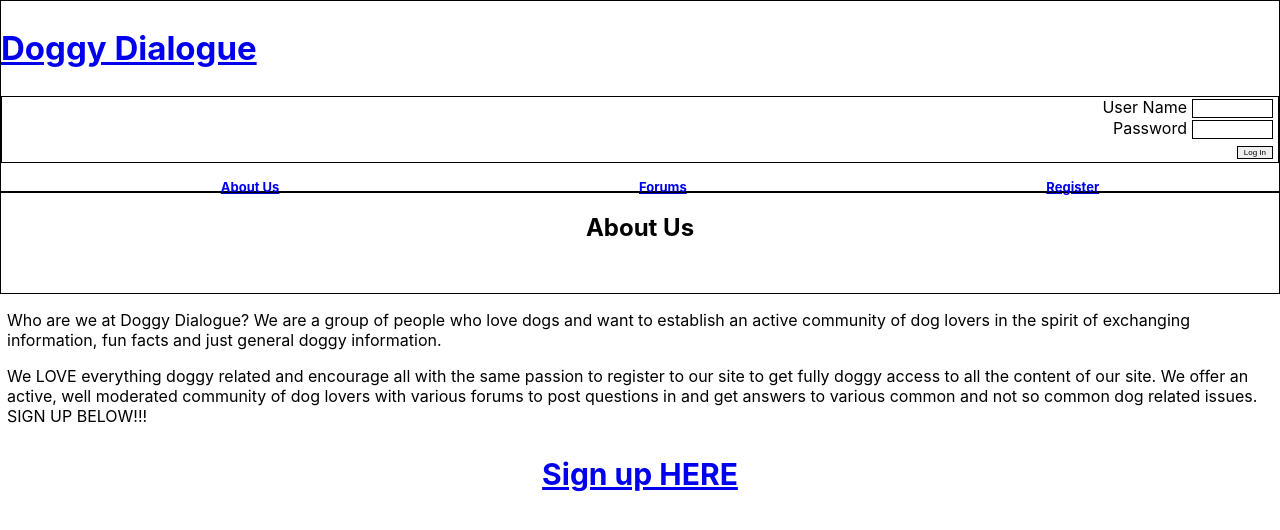
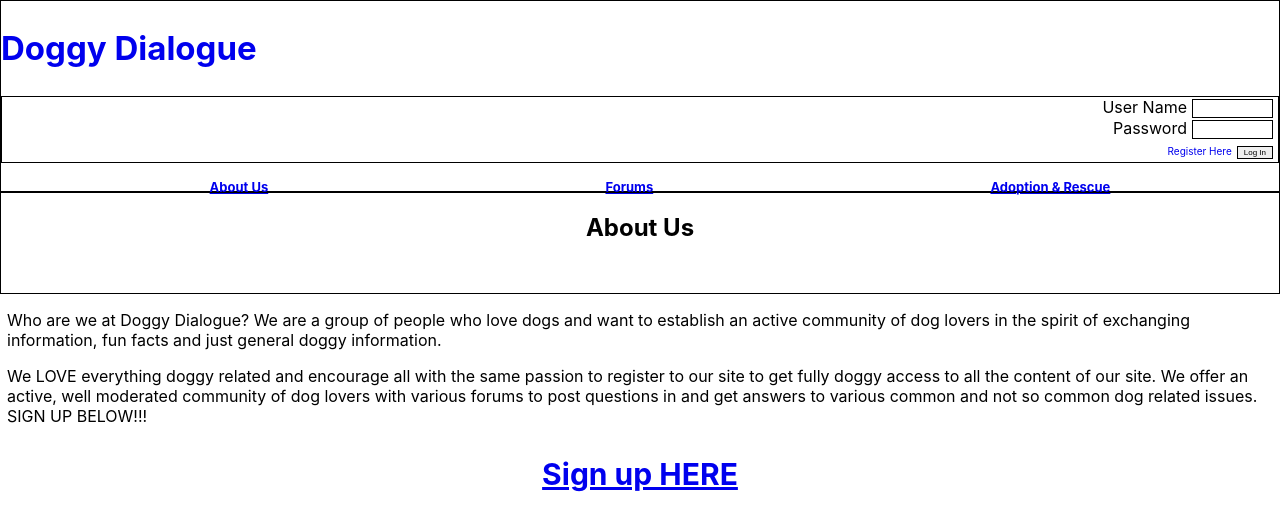
Before and after one commit to navin1551/doggy-dialogue-app, a React (Create React App) app: page / in a window 1280 px wide. Shown: the top 530 px of the page. Built offline with nearby package versions, Linux system fonts and the light colour scheme.

Commit message:
moved register link up

```diff
--- a/src/components/Header.css
+++ b/src/components/Header.css
@@ -6,3 +6,7 @@
 #doggy-dialogue {
   font-size: 33px;
 }
+
+#doggy-dialogue-link {
+  text-decoration: none;
+}
--- a/src/components/Header.js
+++ b/src/components/Header.js
@@ -8,7 +8,7 @@ export default class Header extends React.Component {
   render() {
     return (
       <header className="doggy-dialogue-header">
-        <Link to={"/forums"}>
+        <Link id="doggy-dialogue-link" to={"/forums"}>
           <h1 id="doggy-dialogue">Doggy Dialogue</h1>
         </Link>
         <LoginForm />
--- a/src/components/LoginForm.css
+++ b/src/components/LoginForm.css
@@ -18,3 +18,13 @@
   margin-right: 5px;
   margin-bottom: 3px;
 }
+
+#register-link {
+  font-size: 10px;
+  display: inline;
+  margin-right: 5px;
+}
+
+#link-register {
+  text-decoration: none;
+}
--- a/src/components/LoginForm.js
+++ b/src/components/LoginForm.js
@@ -1,4 +1,5 @@
 import React from "react";
+import { Link } from "react-router-dom";
 import "./LoginForm.css";
 
 export default class LoginForm extends React.Component {
@@ -12,6 +13,9 @@ export default class LoginForm extends React.Component {
           <label htmlFor="password">Password</label>
           <input type="password" id="password" name="password" />
           <br />
+          <Link id="link-register" to={"/register"}>
+            <p id="register-link">Register Here</p>
+          </Link>
           <button className="login-button">Log In</button>
         </form>
       </div>
--- a/src/components/NavBar.css
+++ b/src/components/NavBar.css
@@ -6,6 +6,6 @@
 
 #about-us,
 #forums,
-#register {
+#adoption-and-rescue {
   font-weight: bold;
 }
--- a/src/components/NavBar.js
+++ b/src/components/NavBar.js
@@ -13,8 +13,8 @@ export default class NavBar extends React.Component {
           <Link to={"/forums"}>
             <li id="forums">Forums</li>
           </Link>
-          <Link to={"/register"}>
-            <li id="register">Register</li>
+          <Link to={"/"}>
+            <li id="adoption-and-rescue">Adoption & Rescue</li>
           </Link>
         </ul>
       </div>
```
